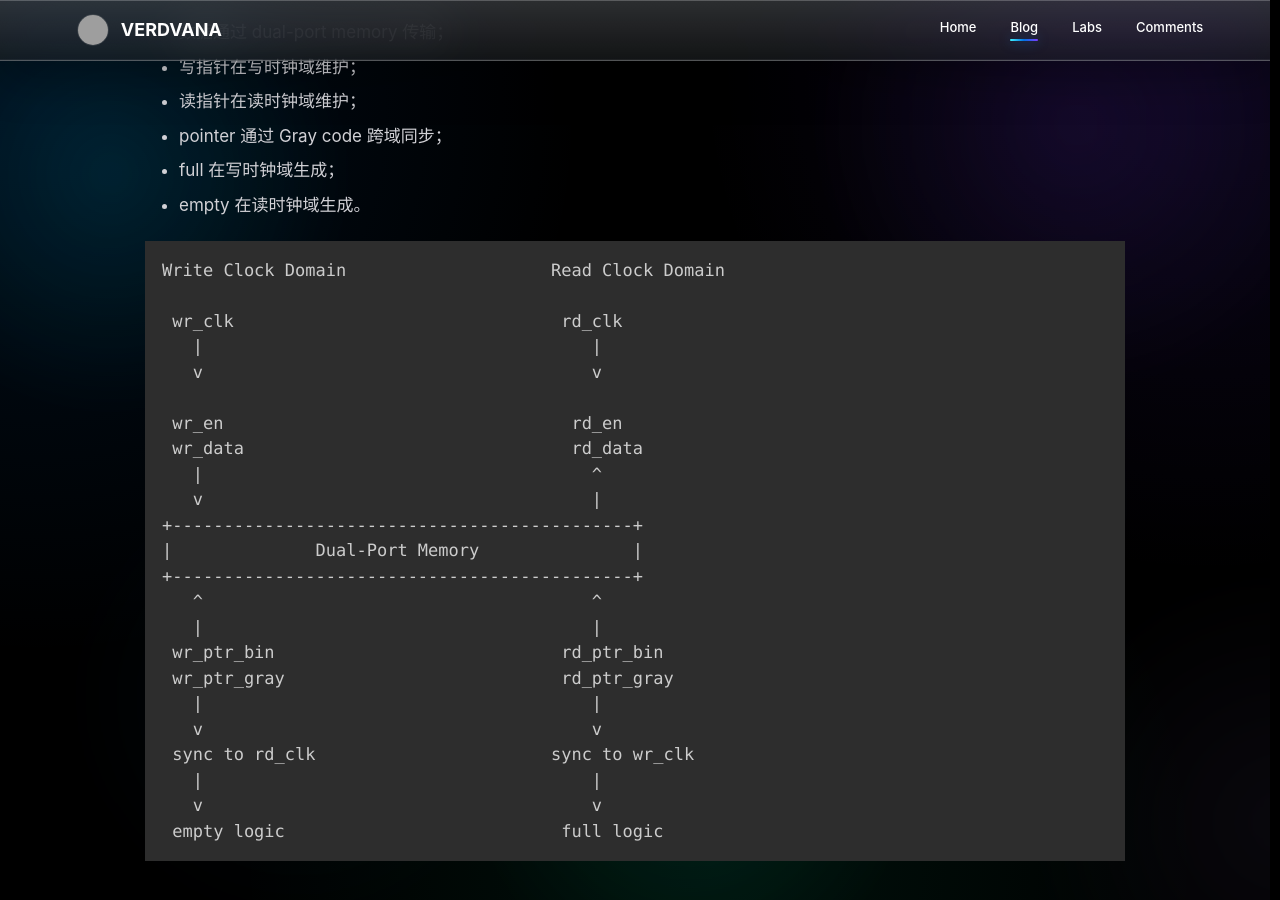
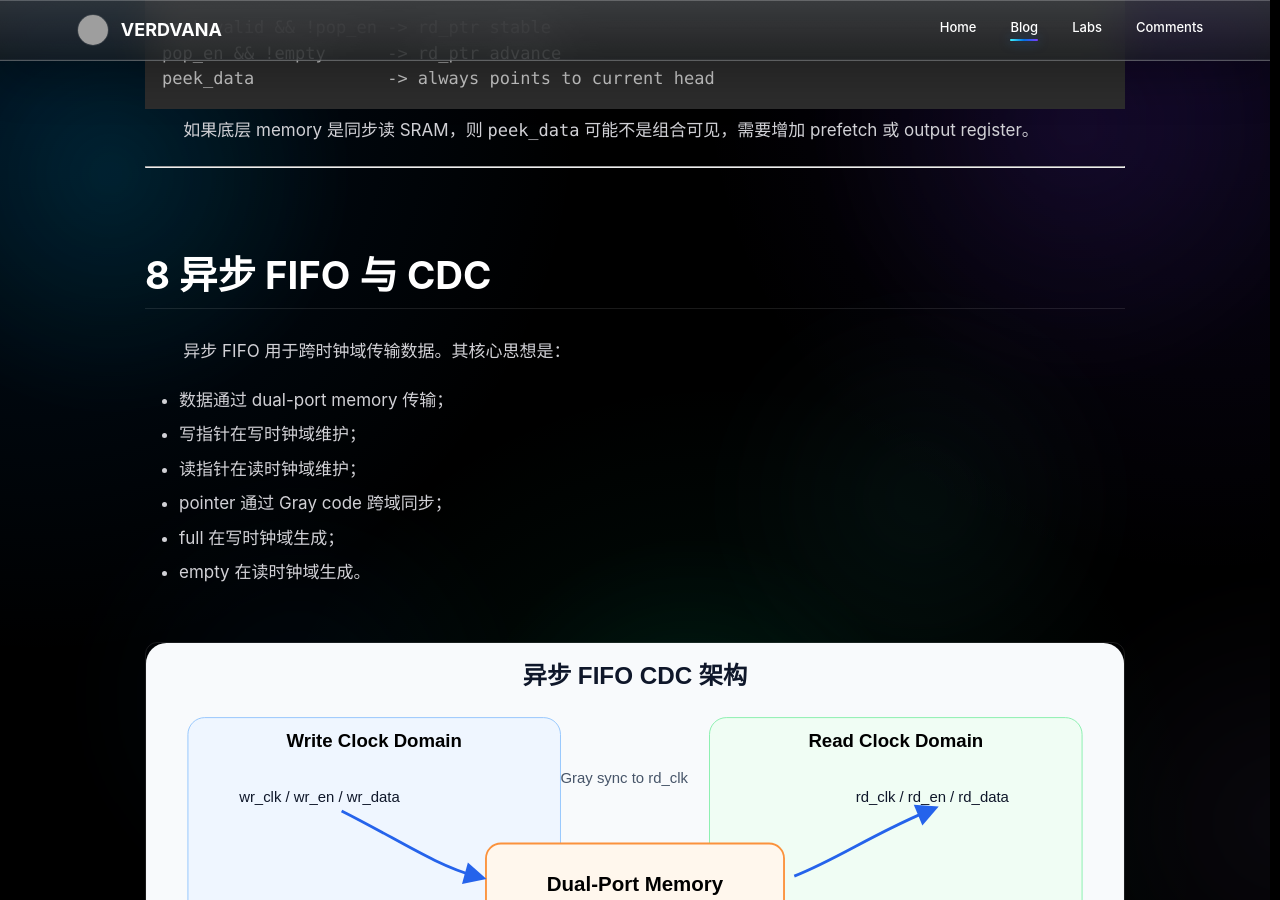
Before and after one commit to Verdvana/Verdvana.github.io, a Jekyll site: the page built from _posts/2026-5-27-FIFO基础与CDC设计.md, in a window 1280 px wide and 900 px high, scrolled down 12792 px. Built offline with Jekyll 4.4.1, drawn with Linux system fonts in a browser that asks for light colours; comment, search, counter and statistics services are not loaded; some of the changed text lies outside the part shown; grey boxes are pictures that could not be loaded.

Commit message:
docs: replace FIFO ASCII diagrams with SVG assets
Convert FIFO learning path, synchronous FIFO, and asynchronous CDC
architecture diagrams from inline text blocks to rendered SVG images for
clearer presentation and improved readability.

````diff
--- a/_posts/2026-5-27-FIFO基础与CDC设计.md
+++ b/_posts/2026-5-27-FIFO基础与CDC设计.md
@@ -30,21 +30,7 @@
 
 &#160; &#160; &#160; &#160; FIFO 的学习建议按如下路径展开：
 
-```text
-Buffer 基础概念
-    ↓
-同步 FIFO 架构
-    ↓
-full / empty 判断机制
-    ↓
-FIFO 深度 sizing 方法
-    ↓
-peek / non-peek FIFO
-    ↓
-异步 FIFO 与 CDC
-    ↓
-架构 checklist 与验证重点
-```
+![FIFO学习路径](https://raw.githubusercontent.com/Verdvana/Verdvana.github.io/master/_posts/FIFO基础与CDC设计/fifo_learning_path.svg)
 
 &#160; &#160; &#160; &#160; 对应的学习目标如下：
 
@@ -96,19 +82,7 @@
 * `full` / `empty` 状态；
 * 可选 `almost_full` / `almost_empty`。
 
-```text
-              wr_en
-                |
-                v
-        +---------------+
-wr_data |               |
-------->|   FIFO MEM    |-------> rd_data
-        |               |
-        +---------------+
-          ^           ^
-          |           |
-       wr_ptr       rd_ptr
-```
+![同步FIFO基本框图](https://raw.githubusercontent.com/Verdvana/Verdvana.github.io/master/_posts/FIFO基础与CDC设计/sync_fifo_arch.svg)
 
 ### 4.1 count-based full/empty
 
@@ -450,31 +424,7 @@
 * full 在写时钟域生成；
 * empty 在读时钟域生成。
 
-```text
-Write Clock Domain                    Read Clock Domain
-
- wr_clk                                rd_clk
-   |                                      |
-   v                                      v
-
- wr_en                                  rd_en
- wr_data                                rd_data
-   |                                      ^
-   v                                      |
-+---------------------------------------------+
-|              Dual-Port Memory               |
-+---------------------------------------------+
-   ^                                      ^
-   |                                      |
- wr_ptr_bin                            rd_ptr_bin
- wr_ptr_gray                           rd_ptr_gray
-   |                                      |
-   v                                      v
- sync to rd_clk                       sync to wr_clk
-   |                                      |
-   v                                      v
- empty logic                           full logic
-```
+![异步FIFO CDC架构](https://raw.githubusercontent.com/Verdvana/Verdvana.github.io/master/_posts/FIFO基础与CDC设计/async_fifo_cdc_arch.svg)
 
 ### 8.1 为什么使用 Gray code
 
````
Also changed, not shown: _posts/FIFO基础与CDC设计/async_fifo_cdc_arch.svg (added), _posts/FIFO基础与CDC设计/fifo_learning_path.svg (added), _posts/FIFO基础与CDC设计/sync_fifo_arch.svg (added).
